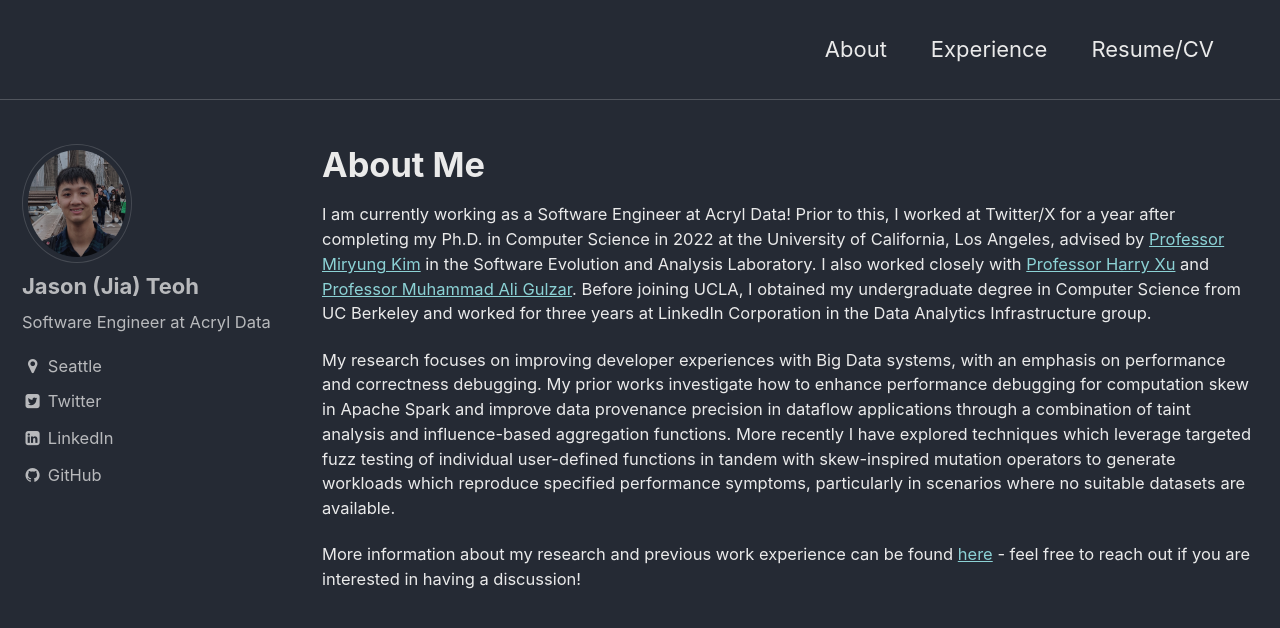
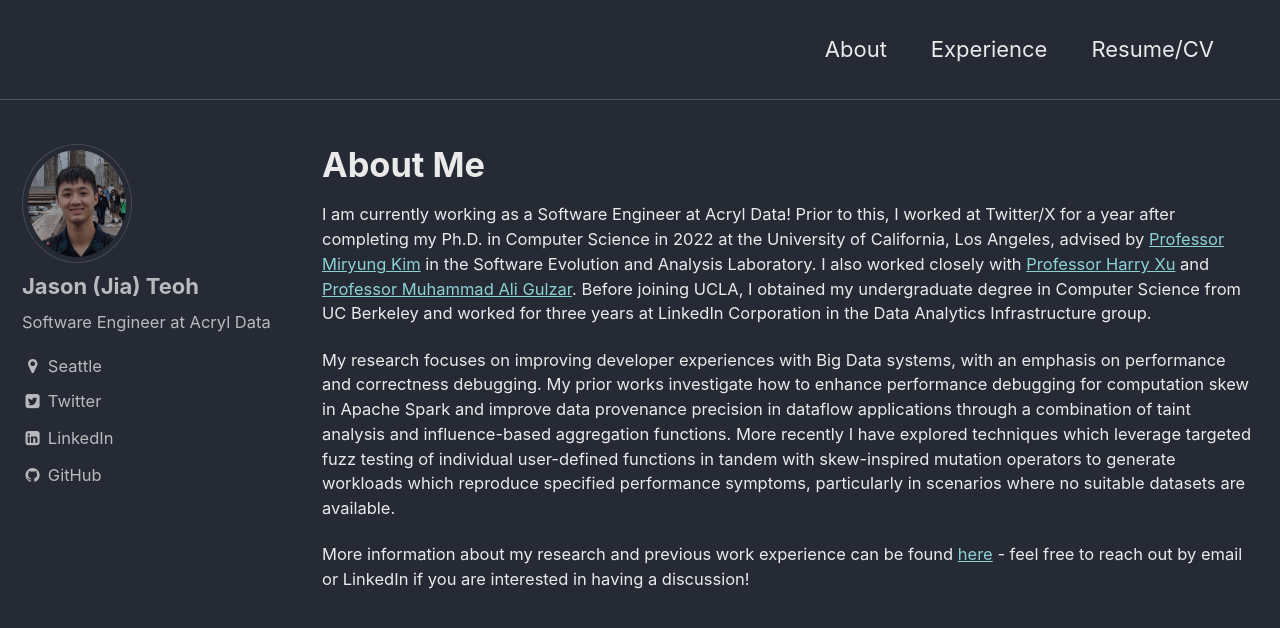
Before and after one commit to jiateoh/jiateoh.github.io, a Jekyll site: the page built from index.html, in a window 1280 px wide and 900 px high. Shown: the top 628 px of the window. Built offline with Jekyll 4.4.1, drawn with Linux system fonts in a browser that asks for light colours; the list of posts is cut into pages by our own code.

Commit message:
Minor non-empty commit to try to trigger page rebuild

```diff
--- a/_layouts/home.html
+++ b/_layouts/home.html
@@ -9,5 +9,5 @@ layout: single
 	My research focuses on improving developer experiences with Big Data systems, with an emphasis on performance and correctness debugging. My prior works investigate how to enhance performance debugging for computation skew in Apache Spark and improve data provenance precision in dataflow applications through a combination of taint analysis and influence-based aggregation functions. More recently I have explored techniques which leverage targeted fuzz testing of individual user-defined functions in tandem with skew-inspired mutation operators to generate workloads which reproduce specified performance symptoms, particularly in scenarios where no suitable datasets are available.
 </p>
 <p>
-	More information about my research and previous work experience can be found <a href="/experience">here</a> - feel free to reach out if you are interested in having a discussion!
+	More information about my research and previous work experience can be found <a href="/experience">here</a> - feel free to reach out by email or LinkedIn if you are interested in having a discussion!
 </p>
```
